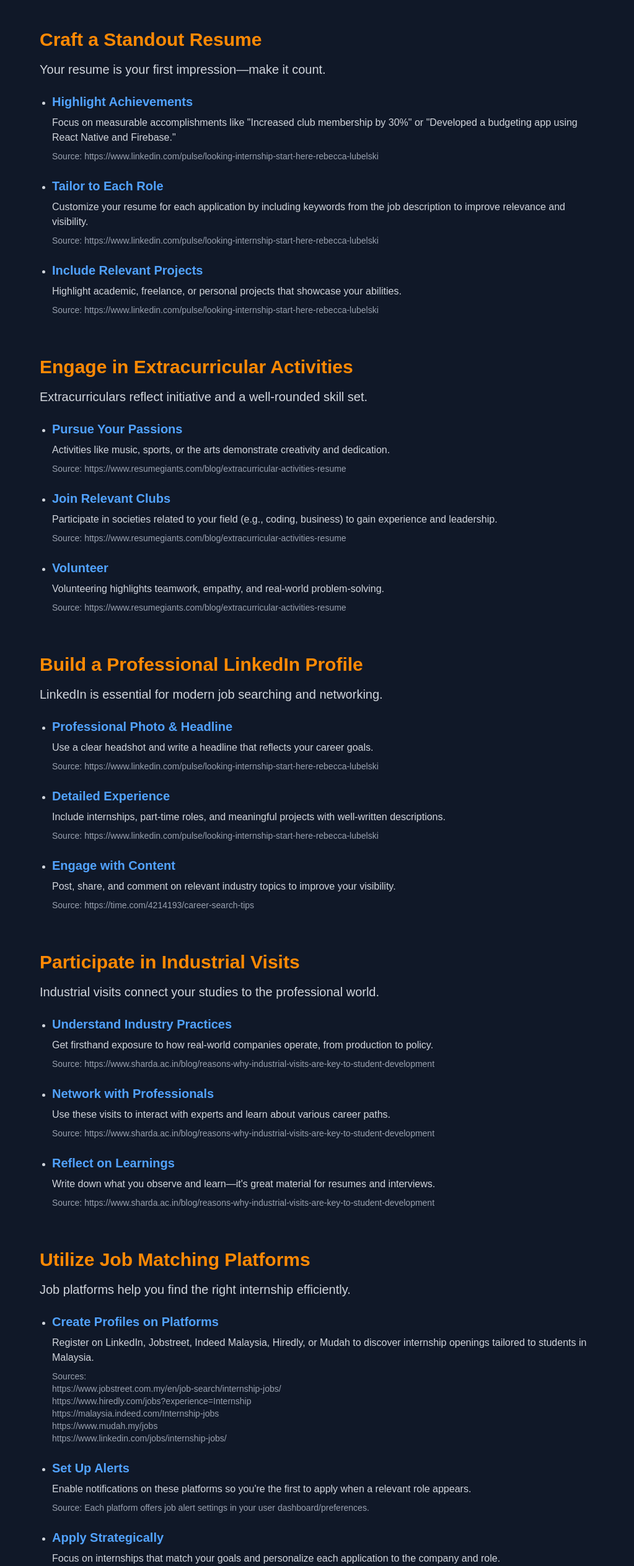
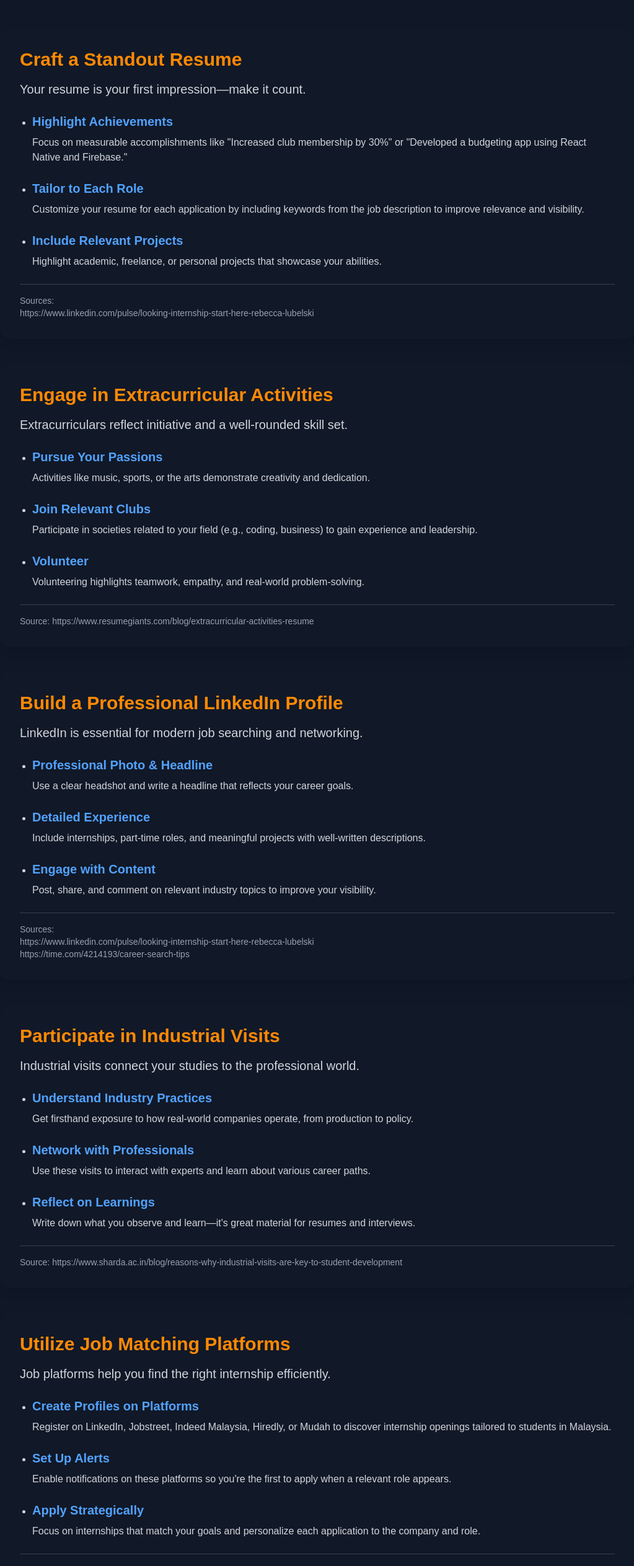
Before and after one commit to JohnnyRobs19/internshiplah, a Next.js app: page /general-advice in a window 1280 px wide. Shown: the part 246-2772 px from the top of the page at 62% size, without its empty margins (128-1151 px from the left). Built offline with nearby package versions, Linux system fonts and the light colour scheme.

Commit message:
Refactor GeneralAdvice component to enhance structure and readability; update sections with additional content and sources for internship advice

```diff
--- a/app/components/GeneralAdvice/GeneralAdvice.tsx
+++ b/app/components/GeneralAdvice/GeneralAdvice.tsx
@@ -5,142 +5,161 @@ import React from 'react';
 export default function GeneralAdvice() {
   return (
     <div className="bg-gray-900 text-gray-300 py-16 px-4 sm:px-6 lg:px-8">
-      <div className="max-w-4xl mx-auto">
-        <h1 className="text-4xl font-bold text-blue-500 mb-12 text-center">General Advice for Internships</h1>
+      <div className="max-w-5xl mx-auto">
+        <h1 className="text-4xl font-bold text-blue-500 mb-12 text-center scroll-mt-28" id="top">General Advice for Internships</h1>
 
         {/* Craft a Standout Resume */}
-        <section className="mb-16">
+        <section className="mb-10 bg-[#111827] rounded-2xl shadow-lg overflow-hidden scroll-mt-28" id="resume">
+          <div className="p-8">
             <h2 className="text-3xl font-bold text-orange-400 mb-4">Craft a Standout Resume</h2>
             <p className="text-xl mb-6">Your resume is your first impression—make it count.</p>
 
-          <ul className="list-disc pl-5 space-y-6">
+            <ul className="list-disc pl-5 space-y-6 mb-6">
               <li>
                 <h3 className="text-xl font-semibold text-blue-400 mb-2">Highlight Achievements</h3>
                 <p className="mb-2">Focus on measurable accomplishments like "Increased club membership by 30%" or "Developed a budgeting app using React Native and Firebase."</p>
-              <p className="text-sm text-gray-400">Source: https://www.linkedin.com/pulse/looking-internship-start-here-rebecca-lubelski</p>
               </li>
 
               <li>
                 <h3 className="text-xl font-semibold text-blue-400 mb-2">Tailor to Each Role</h3>
                 <p className="mb-2">Customize your resume for each application by including keywords from the job description to improve relevance and visibility.</p>
-              <p className="text-sm text-gray-400">Source: https://www.linkedin.com/pulse/looking-internship-start-here-rebecca-lubelski</p>
               </li>
 
               <li>
                 <h3 className="text-xl font-semibold text-blue-400 mb-2">Include Relevant Projects</h3>
                 <p className="mb-2">Highlight academic, freelance, or personal projects that showcase your abilities.</p>
-              <p className="text-sm text-gray-400">Source: https://www.linkedin.com/pulse/looking-internship-start-here-rebecca-lubelski</p>
               </li>
             </ul>
+
+            <div className="border-t border-gray-700 pt-4 mt-6">
+              <p className="text-sm text-gray-400">Sources:</p>
+              <p className="text-sm text-gray-400">https://www.linkedin.com/pulse/looking-internship-start-here-rebecca-lubelski</p>
+            </div>
+          </div>
         </section>
 
         {/* Engage in Extracurricular Activities */}
-        <section className="mb-16">
+        <section className="mb-10 bg-[#111827] rounded-2xl shadow-lg overflow-hidden scroll-mt-28" id="extracurricular">
+          <div className="p-8">
             <h2 className="text-3xl font-bold text-orange-400 mb-4">Engage in Extracurricular Activities</h2>
             <p className="text-xl mb-6">Extracurriculars reflect initiative and a well-rounded skill set.</p>
 
-          <ul className="list-disc pl-5 space-y-6">
+            <ul className="list-disc pl-5 space-y-6 mb-6">
               <li>
                 <h3 className="text-xl font-semibold text-blue-400 mb-2">Pursue Your Passions</h3>
                 <p className="mb-2">Activities like music, sports, or the arts demonstrate creativity and dedication.</p>
-              <p className="text-sm text-gray-400">Source: https://www.resumegiants.com/blog/extracurricular-activities-resume</p>
               </li>
 
               <li>
                 <h3 className="text-xl font-semibold text-blue-400 mb-2">Join Relevant Clubs</h3>
                 <p className="mb-2">Participate in societies related to your field (e.g., coding, business) to gain experience and leadership.</p>
-              <p className="text-sm text-gray-400">Source: https://www.resumegiants.com/blog/extracurricular-activities-resume</p>
               </li>
 
               <li>
                 <h3 className="text-xl font-semibold text-blue-400 mb-2">Volunteer</h3>
                 <p className="mb-2">Volunteering highlights teamwork, empathy, and real-world problem-solving.</p>
-              <p className="text-sm text-gray-400">Source: https://www.resumegiants.com/blog/extracurricular-activities-resume</p>
               </li>
             </ul>
+
+            <div className="border-t border-gray-700 pt-4 mt-6">
+              <p className="text-sm text-gray-400">Source: https://www.resumegiants.com/blog/extracurricular-activities-resume</p>
+            </div>
+          </div>
         </section>
 
         {/* Build a Professional LinkedIn Profile */}
-        <section className="mb-16">
+        <section className="mb-10 bg-[#111827] rounded-2xl shadow-lg overflow-hidden scroll-mt-28" id="linkedin">
+          <div className="p-8">
             <h2 className="text-3xl font-bold text-orange-400 mb-4">Build a Professional LinkedIn Profile</h2>
             <p className="text-xl mb-6">LinkedIn is essential for modern job searching and networking.</p>
 
-          <ul className="list-disc pl-5 space-y-6">
+            <ul className="list-disc pl-5 space-y-6 mb-6">
               <li>
                 <h3 className="text-xl font-semibold text-blue-400 mb-2">Professional Photo & Headline</h3>
                 <p className="mb-2">Use a clear headshot and write a headline that reflects your career goals.</p>
-              <p className="text-sm text-gray-400">Source: https://www.linkedin.com/pulse/looking-internship-start-here-rebecca-lubelski</p>
               </li>
 
               <li>
                 <h3 className="text-xl font-semibold text-blue-400 mb-2">Detailed Experience</h3>
                 <p className="mb-2">Include internships, part-time roles, and meaningful projects with well-written descriptions.</p>
-              <p className="text-sm text-gray-400">Source: https://www.linkedin.com/pulse/looking-internship-start-here-rebecca-lubelski</p>
               </li>
 
               <li>
                 <h3 className="text-xl font-semibold text-blue-400 mb-2">Engage with Content</h3>
                 <p className="mb-2">Post, share, and comment on relevant industry topics to improve your visibility.</p>
-              <p className="text-sm text-gray-400">Source: https://time.com/4214193/career-search-tips</p>
               </li>
             </ul>
+
+            <div className="border-t border-gray-700 pt-4 mt-6">
+              <p className="text-sm text-gray-400">Sources:</p>
+              <p className="text-sm text-gray-400">https://www.linkedin.com/pulse/looking-internship-start-here-rebecca-lubelski</p>
+              <p className="text-sm text-gray-400">https://time.com/4214193/career-search-tips</p>
+            </div>
+          </div>
         </section>
 
         {/* Participate in Industrial Visits */}
-        <section className="mb-16">
+        <section className="mb-10 bg-[#111827] rounded-2xl shadow-lg overflow-hidden scroll-mt-28" id="industrial-visits">
+          <div className="p-8">
             <h2 className="text-3xl font-bold text-orange-400 mb-4">Participate in Industrial Visits</h2>
             <p className="text-xl mb-6">Industrial visits connect your studies to the professional world.</p>
 
-          <ul className="list-disc pl-5 space-y-6">
+            <ul className="list-disc pl-5 space-y-6 mb-6">
               <li>
                 <h3 className="text-xl font-semibold text-blue-400 mb-2">Understand Industry Practices</h3>
                 <p className="mb-2">Get firsthand exposure to how real-world companies operate, from production to policy.</p>
-              <p className="text-sm text-gray-400">Source: https://www.sharda.ac.in/blog/reasons-why-industrial-visits-are-key-to-student-development</p>
               </li>
 
               <li>
                 <h3 className="text-xl font-semibold text-blue-400 mb-2">Network with Professionals</h3>
                 <p className="mb-2">Use these visits to interact with experts and learn about various career paths.</p>
-              <p className="text-sm text-gray-400">Source: https://www.sharda.ac.in/blog/reasons-why-industrial-visits-are-key-to-student-development</p>
               </li>
 
               <li>
                 <h3 className="text-xl font-semibold text-blue-400 mb-2">Reflect on Learnings</h3>
                 <p className="mb-2">Write down what you observe and learn—it's great material for resumes and interviews.</p>
-              <p className="text-sm text-gray-400">Source: https://www.sharda.ac.in/blog/reasons-why-industrial-visits-are-key-to-student-development</p>
               </li>
             </ul>
+
+            <div className="border-t border-gray-700 pt-4 mt-6">
+              <p className="text-sm text-gray-400">Source: https://www.sharda.ac.in/blog/reasons-why-industrial-visits-are-key-to-student-development</p>
+            </div>
+          </div>
         </section>
 
         {/* Utilize Job Matching Platforms */}
-        <section className="mb-16">
+        <section className="mb-10 bg-[#111827] rounded-2xl shadow-lg overflow-hidden scroll-mt-28" id="job-platforms">
+          <div className="p-8">
             <h2 className="text-3xl font-bold text-orange-400 mb-4">Utilize Job Matching Platforms</h2>
             <p className="text-xl mb-6">Job platforms help you find the right internship efficiently.</p>
 
-          <ul className="list-disc pl-5 space-y-6">
+            <ul className="list-disc pl-5 space-y-6 mb-6">
               <li>
                 <h3 className="text-xl font-semibold text-blue-400 mb-2">Create Profiles on Platforms</h3>
                 <p className="mb-2">Register on LinkedIn, Jobstreet, Indeed Malaysia, Hiredly, or Mudah to discover internship openings tailored to students in Malaysia.</p>
+              </li>
+
+              <li>
+                <h3 className="text-xl font-semibold text-blue-400 mb-2">Set Up Alerts</h3>
+                <p className="mb-2">Enable notifications on these platforms so you're the first to apply when a relevant role appears.</p>
+              </li>
+
+              <li>
+                <h3 className="text-xl font-semibold text-blue-400 mb-2">Apply Strategically</h3>
+                <p className="mb-2">Focus on internships that match your goals and personalize each application to the company and role.</p>
+              </li>
+            </ul>
+
+            <div className="border-t border-gray-700 pt-4 mt-6">
               <p className="text-sm text-gray-400">Sources:</p>
               <p className="text-sm text-gray-400">https://www.jobstreet.com.my/en/job-search/internship-jobs/</p>
               <p className="text-sm text-gray-400">https://www.hiredly.com/jobs?experience=Internship</p>
               <p className="text-sm text-gray-400">https://malaysia.indeed.com/Internship-jobs</p>
               <p className="text-sm text-gray-400">https://www.mudah.my/jobs</p>
               <p className="text-sm text-gray-400">https://www.linkedin.com/jobs/internship-jobs/</p>
-            </li>
-
-            <li>
-              <h3 className="text-xl font-semibold text-blue-400 mb-2">Set Up Alerts</h3>
-              <p className="mb-2">Enable notifications on these platforms so you're the first to apply when a relevant role appears.</p>
-              <p className="text-sm text-gray-400">Source: Each platform offers job alert settings in your user dashboard/preferences.</p>
-            </li>
-
-            <li>
-              <h3 className="text-xl font-semibold text-blue-400 mb-2">Apply Strategically</h3>
-              <p className="mb-2">Focus on internships that match your goals and personalize each application to the company and role.</p>
-              <p className="text-sm text-gray-400">Source: https://www.jobstreet.com.my/en/career-insights/prepare/how-to-write-an-internship-resume-and-cover-letter/</p>
-            </li>
-          </ul>
+              <p className="text-sm text-gray-400">https://www.jobstreet.com.my/en/career-insights/prepare/how-to-write-an-internship-resume-and-cover-letter/</p>
+            </div>
+          </div>
         </section>
       </div>
     </div>
```
Lines whose indentation alone changed are shown as unchanged.
